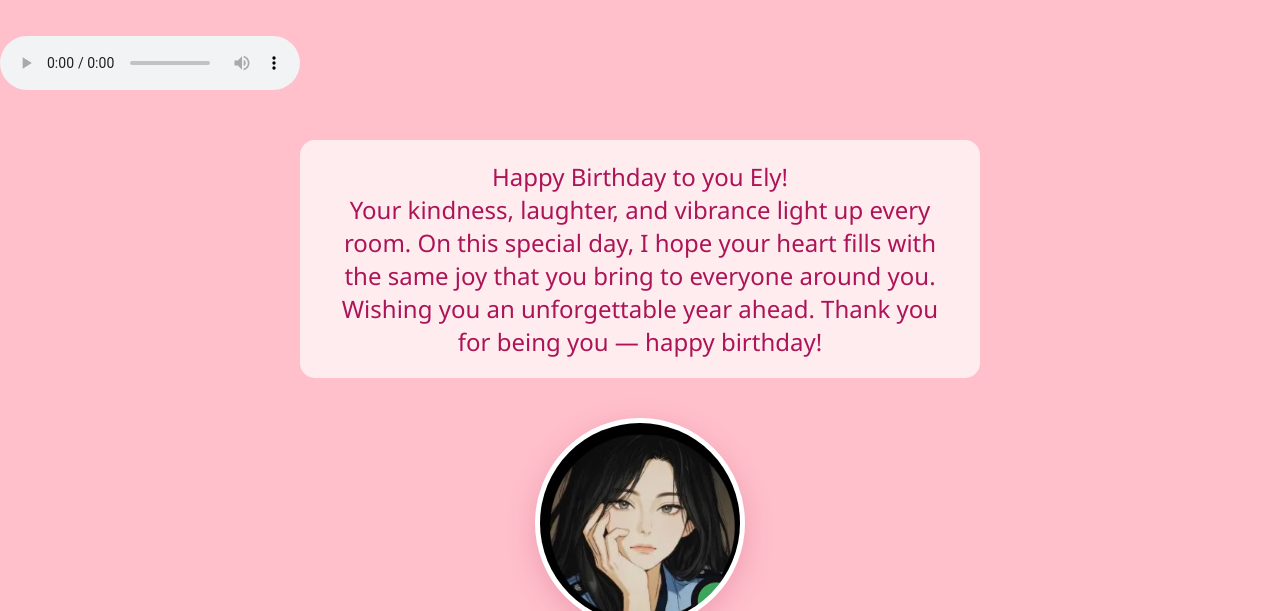
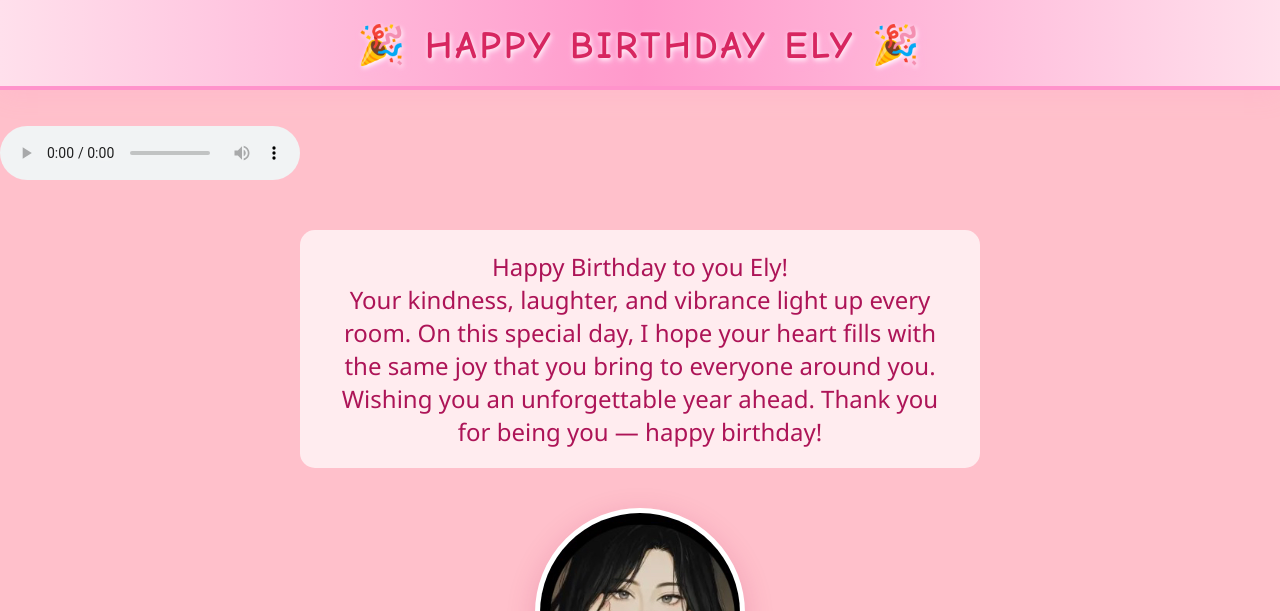
Before and after one commit to dzfr8/elys_bday, a plain HTML site: page index.html in a window 1280 px wide. Shown: the top 611 px of the page. Drawn offline with Linux system fonts and the light colour scheme.

Commit message:
Update index.html

```diff
--- a/index.html
+++ b/index.html
@@ -45,6 +45,24 @@
             margin-top: -20px;
             box-shadow: 0 4px 16px rgba(173,20,87,0.12);
         }
+        .banner {
+            width: 100vw;
+            background: linear-gradient(90deg,#ffe0ec,#ff99cb,#ffe0ec);
+            color: #d72660;
+            text-align: center;
+            padding: 22px 0 18px 0;
+            font-size: 2.4em;
+            font-family: 'Pacifico', 'Comic Sans MS', cursive, sans-serif;
+            letter-spacing: 3px;
+            font-weight: bold;
+            border-bottom: 4px solid #ff93cb;
+            box-shadow: 0 6px 24px 0 rgba(255,150,200,0.13);
+            position: relative;
+            z-index: 10;
+        }
+        .banner span {
+            text-shadow: 1px 2px 5px #fff, 2px 4px 10px #ffb4e2;
+        }
         /* Style the audio controls to be subtle */
         audio {
             margin-top: 36px;
@@ -52,6 +70,9 @@
     </style>
 </head>
 <body>
+    <div class="banner">
+    <span>🎉 HAPPY BIRTHDAY ELY 🎉</span>
+  </div>
     <audio id="bg-music" controls autoplay loop>
         <source src="birthday-song.mp3" type="audio/mp3">
         Your browser does not support the audio element.
```
